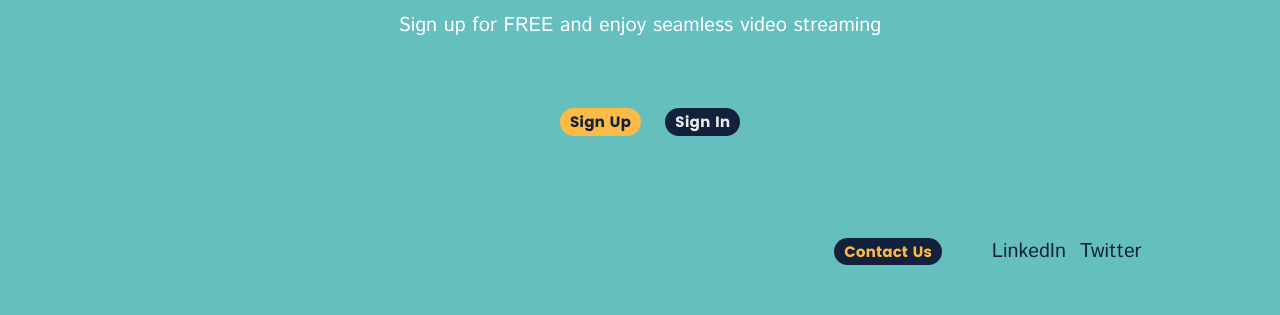
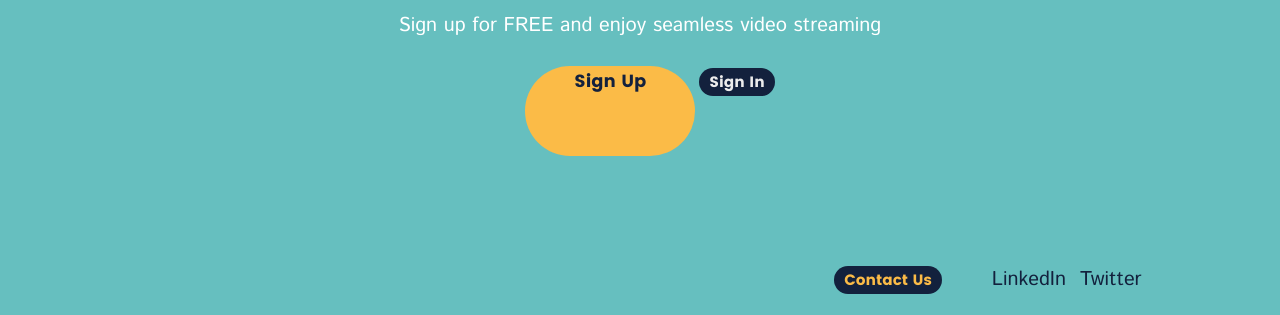
Before and after one commit to MarsIfeanyi/Flixia-Landing-Page, a plain HTML site: page index.html in a window 1280 px wide. Shown: the part 605-920 px from the top of the page. Before the commit the page ends 891 px from the top, so only its background shows below. Drawn offline with nearby package versions, Linux system fonts and the light colour scheme.

Commit message:
Update button style

```diff
--- a/assets/style.css
+++ b/assets/style.css
@@ -115,7 +115,7 @@ nav {
 /* Actions */
 
 .signUp {
-  font-size: 15px;
+  /* font-size: 50px; */
   font-family: "Poppins";
   font-weight: 600;
   color: #13213d;
@@ -125,9 +125,14 @@ nav {
   background-color: #fbbb47;
   display: inline-block;
   cursor: pointer;
-  margin-right: 20px;
+  /* margin-right: 20px; */
   text-decoration: none;
   margin-top: 50px;
+  width: 30%;
+  margin: 0.5rem auto;
+  height: 5rem;
+  font-size: 1.1rem;
+  min-width: 150px;
 }
 
 .signIn {
```
